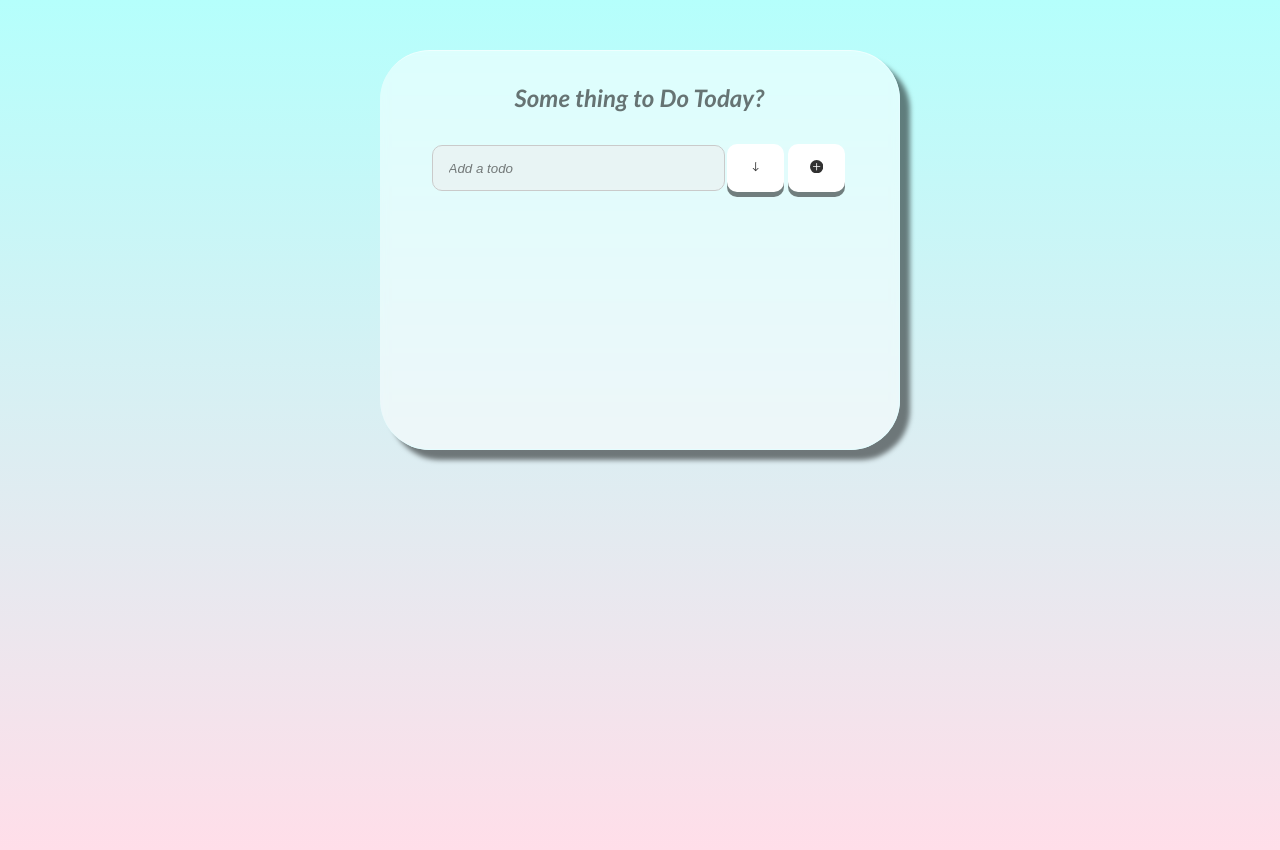
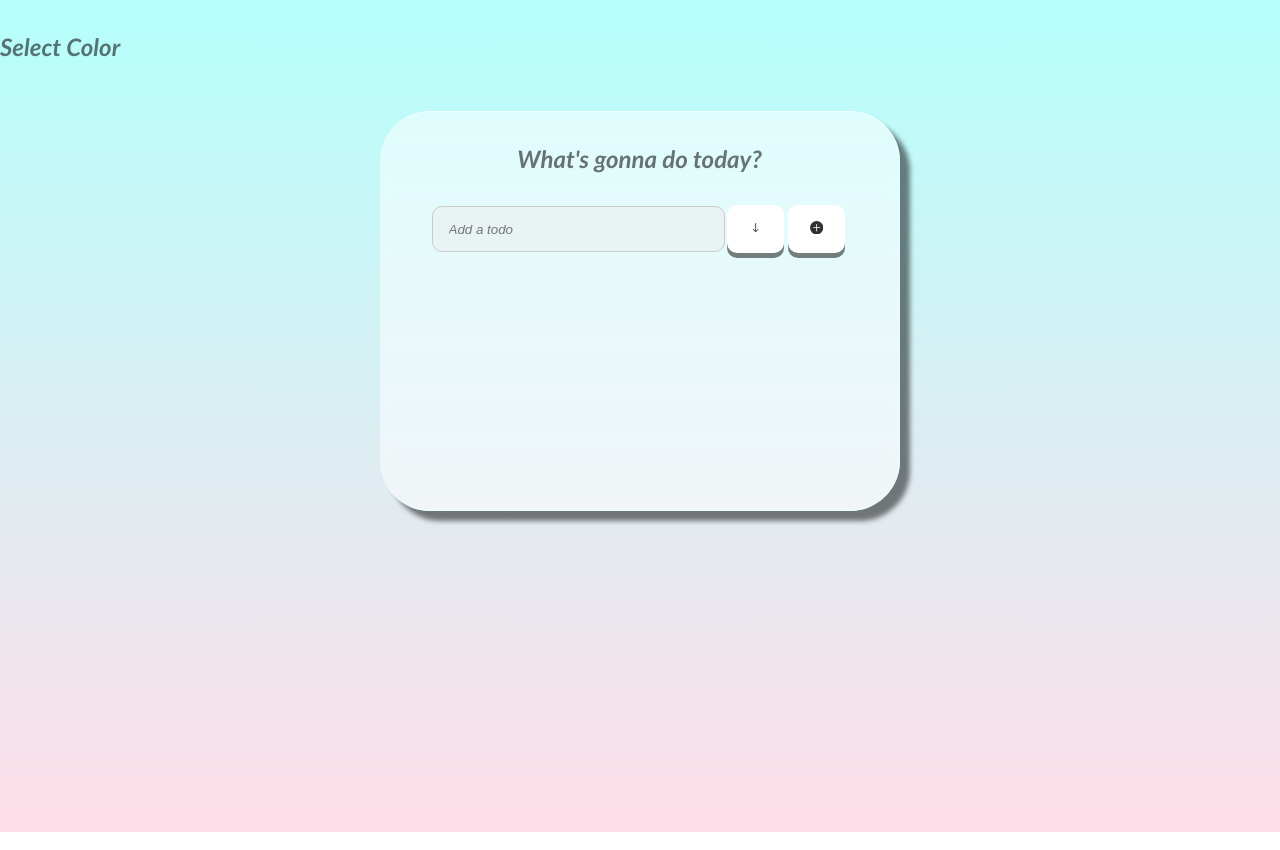
Before and after one commit to ChatoUrt/App-To-Do-list---CC-Project, a React (Create React App) app in the folder tesseract-frontend/: page / in a window 1280 px wide. Built offline with nearby package versions, Linux system fonts and the light colour scheme; no server answers.

Commit message:
First implement of color switcher on the interface

```diff
--- a/tesseract-frontend/src/App.js
+++ b/tesseract-frontend/src/App.js
@@ -1,4 +1,5 @@
 import "./App.css";
+import NewApp from "./components/appCS";
 import React, { useState, useEffect } from "react";
 import TodoList from "./components/TodoList";
 
@@ -17,6 +18,7 @@ function App() {
 
 
   return (
+
     <div className="todo-app">
       <TodoList />
 
--- a/tesseract-frontend/src/components/TodoList.js
+++ b/tesseract-frontend/src/components/TodoList.js
@@ -78,7 +78,7 @@ function TodoList() {
 
   return (
     <>
-      <h1>Some thing to Do Today?</h1>
+      <h1>What's gonna do today?</h1>
       <TodoForm onSubmit={addTodo} />
       <Todo
         todos={todos}
--- /dev/null
+++ b/tesseract-frontend/src/components/appCS.js
@@ -0,0 +1,16 @@
+
+const NewApp = () => {
+
+    return (
+        <div className="newApp">
+            <div className="color-switcher">
+              <h1 className="heading">Select Color</h1>
+              <div className="color-list">
+
+              </div>
+            </div>
+        </div>
+    )
+};
+
+export default NewApp;
--- a/tesseract-frontend/src/index.js
+++ b/tesseract-frontend/src/index.js
@@ -1,9 +1,11 @@
 import React from "react";
 import ReactDOM from "react-dom";
 import App from "./App";
+import NewApp from "./components/appCS";
 
 ReactDOM.render(
   <React.StrictMode>
+    <NewApp />
     <App />
   </React.StrictMode>,
   document.getElementById("root")
```
